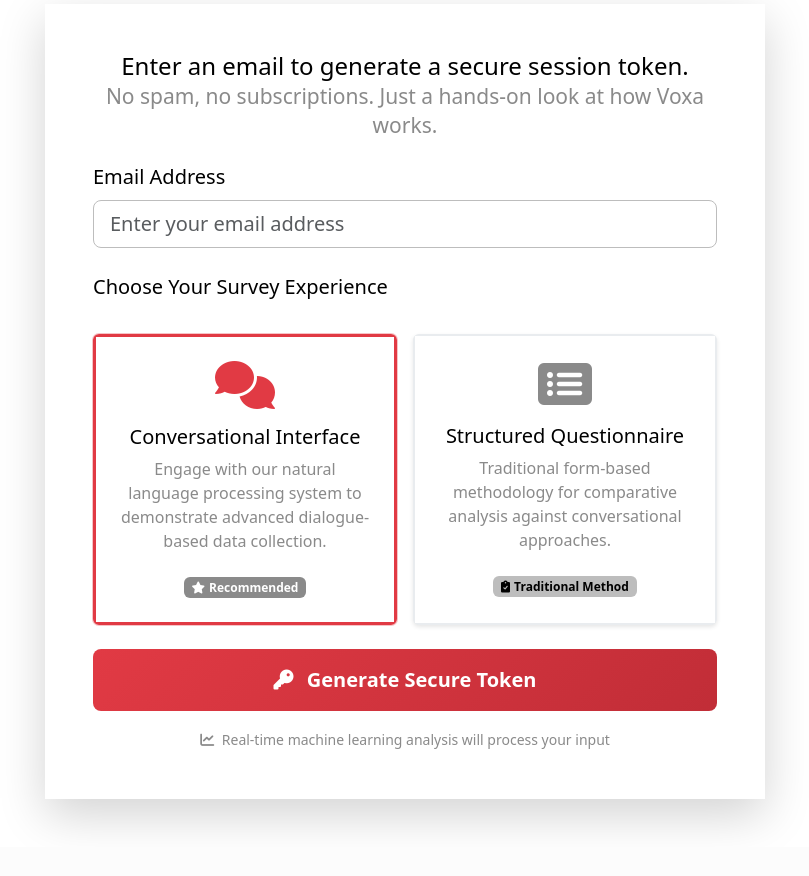
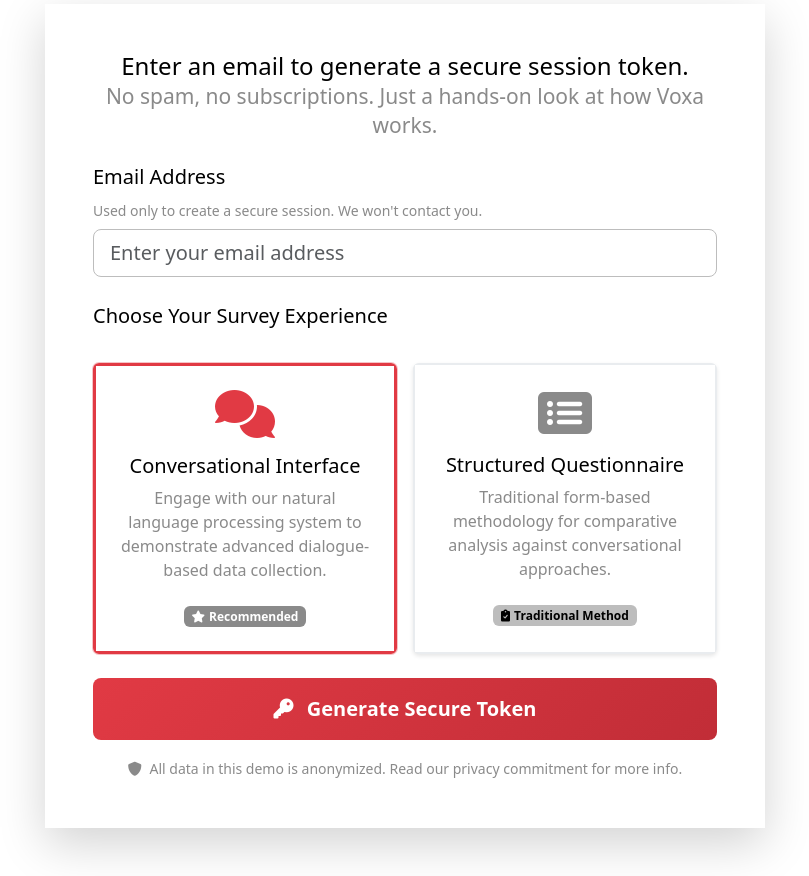
Before and after one commit to rivvalue/voia-docs, a Flask app: page /server-auth in a window 1280 px wide. Shown: the part 476-1352 px from the top of the page, without its empty margins (235-1044 px from the left). Before the commit the page ends 1300 px from the top, so only its background shows below. Run offline with Flask 3, Linux system fonts and the light colour scheme.

Commit message:
Update privacy information and clarify email usage for demo users
Update .replit integrations list and modify server_auth.html to include a smaller text clarification next to the email field and update the privacy statement from "Real-time machine learning analysis will process your input" to "All data in this demo is anonymized. Read our privacy commitment for more info.".

Replit-Commit-Author: Agent
Replit-Commit-Session-Id: ed40431e-a156-4555-8728-1c5e25fc44a3
Replit-Commit-Checkpoint-Type: full_checkpoint
Replit-Commit-Screenshot-Url: https://storage.googleapis.com/screenshot-production-us-central1/eca66c11-1e52-49de-a7f4-cfa95608a870/ed40431e-a156-4555-8728-1c5e25fc44a3/juIRq0M

```diff
--- a/templates/server_auth.html
+++ b/templates/server_auth.html
@@ -106,6 +106,7 @@
                             <h4 class="text-center mb-4">Enter an email to generate a secure session token.<br>
                             <small class="text-muted">No spam, no subscriptions. Just a hands-on look at how Voxa works.</small></h4>
                             <label for="email" class="form-label fs-5">Email Address</label>
+                            <small class="text-muted d-block mb-2">Used only to create a secure session. We won't contact you.</small>
                             <input type="email" class="form-control form-control-lg" name="email"
                                    value="{{ request.form.get('email', '') }}"
                                    placeholder="Enter your email address" required>
@@ -154,8 +155,8 @@
                         </div>
                         <div class="text-center mt-3">
                             <small class="text-muted">
-                                <i class="fas fa-chart-line me-1"></i>
-                                Real-time machine learning analysis will process your input
+                                <i class="fas fa-shield-alt me-1"></i>
+                                All data in this demo is anonymized. Read our privacy commitment for more info.
                             </small>
                         </div>
                     </form>
```
Also changed, not shown: 1 other file.
